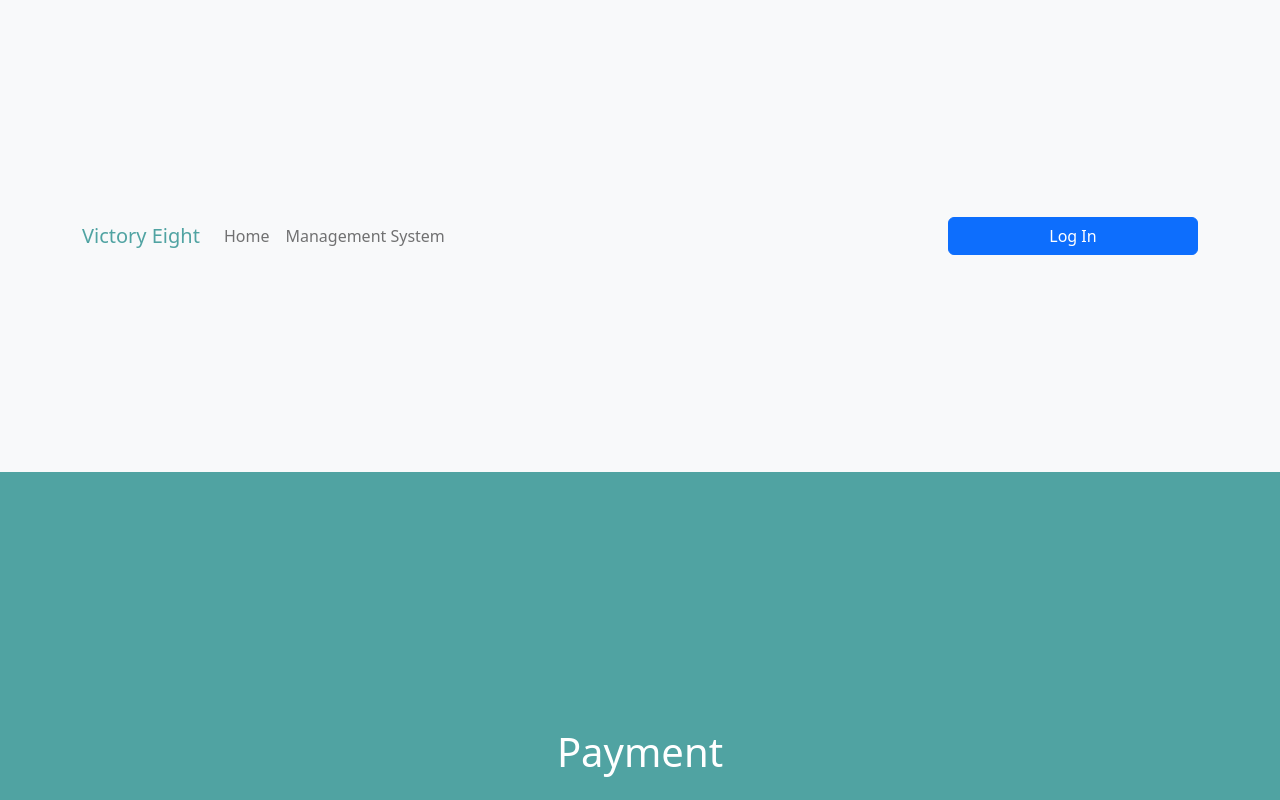
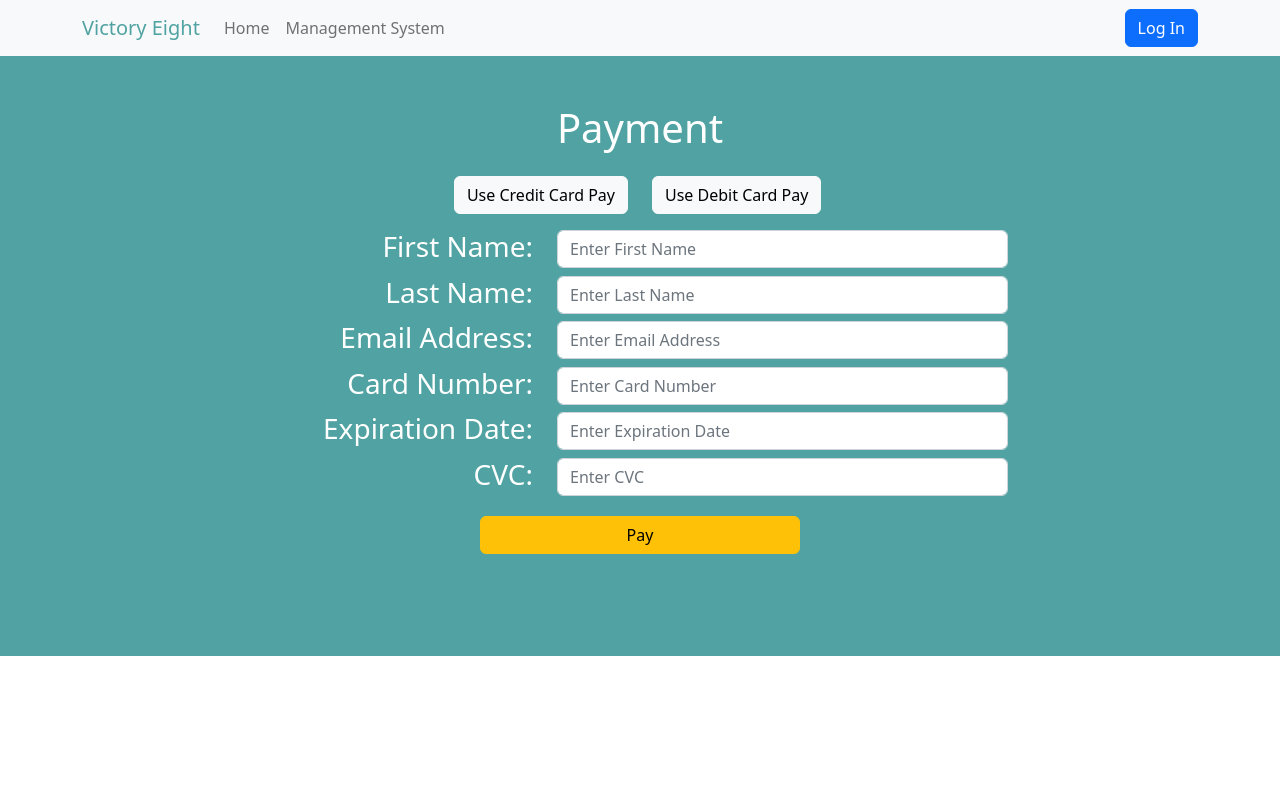
Before and after one commit to 52147/CS673-Project-Fronted, a React (Create React App) app: page /payment in a window 1280 px wide. Built offline with nearby package versions, Linux system fonts and the light colour scheme.

Commit message:
CSS change

```diff
--- a/src/App.css
+++ b/src/App.css
@@ -1,58 +1,38 @@
-* {
-  box-sizing: border-box;
-  margin: 0;
-  padding: 0;
-  font-weight: 300;
-}
-
-body {
-  font-family: "Source Sans Pro", sans-serif;
-  color: white;
-  font-weight: 300;
-  background: #50a3a2;
-  width: 100%;
-  height: 100%;
-}
-
-.container {
-  margin: 10% auto;
-  padding: 80px 0;
+.App {
   text-align: center;
 }
 
-.container h1 {
-  font-size: 40px;
-  font-weight: 200;
-  margin-bottom: 5px;
+.App-logo {
+  height: 40vmin;
+  pointer-events: none;
 }
 
-p {
-  margin-bottom: 2%;
+@media (prefers-reduced-motion: no-preference) {
+  .App-logo {
+    animation: App-logo-spin infinite 20s linear;
+  }
 }
 
-input {
-  border: 1px solid rgba(252, 252, 252, 0.4);
-  background-color: rgba(252, 252, 252, 0.2);
-  width: 250px;
-  border-radius: 3px;
-  font-family: "Source Sans Pro", sans-serif;
-  padding: 10px 15px;
-  margin: 0 auto 10px auto;
-  display: block;
-  text-align: center;
-  font-size: 18px;
+.App-header {
+  background-color: #282c34;
+  min-height: 100vh;
+  display: flex;
+  flex-direction: column;
+  align-items: center;
+  justify-content: center;
+  font-size: calc(10px + 2vmin);
   color: white;
-  font-weight: 300;
 }
 
-button {
-  appearance: none;
-  outline: 0;
-  background-color: white;
-  border: 0;
-  padding: 10px 15px;
-  color: #50a3a2;
-  border-radius: 3px;
-  width: 250px;
-  font-size: 18px;
+.App-link {
+  color: #61dafb;
 }
+
+@keyframes App-logo-spin {
+  from {
+    transform: rotate(0deg);
+  }
+  to {
+    transform: rotate(360deg);
+  }
+}
--- a/src/parking-garage-automation/index.js
+++ b/src/parking-garage-automation/index.js
@@ -1,7 +1,4 @@
 import ParkingInformationComponent from "./parking-information";
-
-
-
 import {Route, Routes} from "react-router";
 import ParkingPaymentComponent from "./parking-payment";
 import {InputCar} from "./InputCar/InputCar";
--- a/src/parking-garage-automation/navBar/navBar.js
+++ b/src/parking-garage-automation/navBar/navBar.js
@@ -1,11 +1,12 @@
 import {Container, Navbar, Nav, Button} from "react-bootstrap";
+import styles from './navBar.module.css'
 
 const NavBar = () =>{
     return(<>
             <Navbar bg="light">
                 <Container>
                     <Navbar.Brand href="#home">
-                        <div className="textColor">Victory Eight</div>
+                        <div className={styles.textColor}>Victory Eight</div>
                     </Navbar.Brand>
 
                         <Nav className="me-auto">
--- a/src/parking-garage-automation/parking-information/index.js
+++ b/src/parking-garage-automation/parking-information/index.js
@@ -1,4 +1,4 @@
-import './index.css'
+
 import ParkingInformation from "./parking-info";
 import NavBarComponent from "../navBar";
 
--- a/src/parking-garage-automation/parking-information/parking-info.js
+++ b/src/parking-garage-automation/parking-information/parking-info.js
@@ -1,9 +1,13 @@
 import {Button} from "react-bootstrap";
-import './index.css'
+import styles from './parking-info.module.css'
 
 const ParkingInformation = () =>{
+    const payButtonClickHandler = () =>{
+
+    }
+
     return(<>
-            <div className="backG">
+            <div className={styles.backG}>
 
                 <div className="container">
 
@@ -14,67 +18,62 @@ const ParkingInformation = () =>{
                     </div>
 
                     <div className="row mt-5">
-                    <div className="col-5 text-white textRight">
+                        <div className={`col-5 text-white ${styles.textRight}`}>
                             <h3>Plate Number:</h3>
                         </div>
-                    <div className="col-7  text-white textLeft">
+                        <div className={`col-7 text-white ${styles.textLeft}`}>
                             <h3>XXXXXX</h3>
                         </div>
                     </div>
 
                     <div className="row">
-                    <div className="col-5 text-white textRight">
+                        <div className={`col-5 text-white ${styles.textRight}`}>
                             <h3>Parking Location:</h3>
                         </div>
-                    <div className="col-7  text-white textLeft">
+                        <div className={`col-7 text-white ${styles.textLeft}`}>
                             <h3>Boston</h3>
                         </div>
                     </div>
 
                     <div className="row">
-                    <div className="col-5 text-white textRight">
+                        <div className={`col-5 text-white ${styles.textRight}`}>
                             <h3>Enter Time:</h3>
                         </div>
-                    <div className="col-7  text-white textLeft">
+                        <div className={`col-7 text-white ${styles.textLeft}`}>
                             <h3>2023-01-01 19:00:00</h3>
                         </div>
                     </div>
 
                     <div className="row">
-                    <div className="col-5 text-white textRight">
+                        <div className={`col-5 text-white ${styles.textRight}`}>
                             <h3>Departure Time:</h3>
                         </div>
-                    <div className="col-7  text-white textLeft">
+                        <div className={`col-7 text-white ${styles.textLeft}`}>
                             <h3>2023-01-01 20:30:00</h3>
                         </div>
                     </div>
 
                     <div className="row">
-                    <div className="col-5 text-white textRight">
+                        <div className={`col-5 text-white ${styles.textRight}`}>
                             <h3>Total Parking Time:</h3>
                         </div>
-                    <div className="col-7  text-white textLeft">
+                        <div className={`col-7 text-white ${styles.textLeft}`}>
                             <h3>1 hour 30 minutes</h3>
                         </div>
                     </div>
 
                     <div className="row">
-                    <div className="col-5 text-white textRight">
+                        <div className={`col-5 text-white ${styles.textRight}`}>
                             <h3>Parking Fee:</h3>
                         </div>
-                    <div className="col-7  text-white textLeft">
+                        <div className={`col-7 text-white ${styles.textLeft}`}>
                             <h3>10.00 USD</h3>
                         </div>
                     </div>
 
-                <br/>
-                <br/>
-
                 </div>
-
-            <Button id="payButton" variant="warning">Pay</Button>
+                <Button className={`mt-3 ${styles.payButton}`} onClick={payButtonClickHandler} variant="warning">Pay</Button>
             </div>
-
         </>
     )
 }
--- a/src/parking-garage-automation/parking-payment/index.css
+++ b/src/parking-garage-automation/parking-information/parking-info.module.css
@@ -1,13 +1,20 @@
-#payButton{
-    width : 10%;
-    font-size: xx-large;
+.textColor{
+    color: #50A3A2;
+}
+
+.payButton{
+    width : 25%;
+    font-size: x-large;
+/*
+    color: #50A3A2 !important;
+*/
 }
 
 .backG{
     text-align: center;
     position:fixed;
-    min-width: 100%;
-    min-height: 80%;
+    width: 100%;
+    height: 65%;
     background-size: cover;
     background: #50A3A2 center;
 }
--- a/src/parking-garage-automation/parking-payment/index.js
+++ b/src/parking-garage-automation/parking-payment/index.js
@@ -1,4 +1,4 @@
-import './index.css'
+
 import NavBarComponent from "../navBar";
 import ParkingPayment from "./parking-pay";
 
--- a/src/parking-garage-automation/parking-payment/parking-pay.js
+++ b/src/parking-garage-automation/parking-payment/parking-pay.js
@@ -1,6 +1,6 @@
 import {Button,Form} from "react-bootstrap";
-import './index.css'
 import {useState} from "react";
+import styles from './parking-pay.module.css'
 
 const ParkingPayment = () =>{
     let [credit, setCredit] = useState(1);
@@ -18,7 +18,7 @@ const ParkingPayment = () =>{
 
 
     return(<>
-            <div className="backG">
+            <div className={styles.backG} >
                 <div className="container">
                     <div className="row mt-5">
                         <div className="col text-white">
@@ -26,11 +26,11 @@ const ParkingPayment = () =>{
                         </div>
                     </div>
 
-                    <div className="row mt-5">
-                        <div className="col-6 text-white textRight">
+                    <div className="row mt-3">
+                        <div className={`col-6 text-white ${styles.textRight}`}>
                             <Button  onClick={creditPayClickHandler} variant="light">Use Credit Card Pay</Button>
                         </div>
-                        <div className="col-6  text-white textLeft">
+                        <div className={`col-6 text-white ${styles.textLeft}`}>
                             <Button  onClick={debitPayClickHandler} variant="light">Use Debit Card Pay</Button>
 
                         </div>
@@ -44,29 +44,75 @@ const ParkingPayment = () =>{
                     }
                     {
                         credit == 1 && <div>
-                            <div className="row mt-5">
+                            <div className="row mt-3">
+
                                 <Form>
-                                    <Form.Group controlId="formBasicEmail">
+                                    <Form.Group controlId="FirstName">
                                         <div className="row">
-                                            <div className="col-5 text-white textRight">
-                                                First Name:
+                                            <div className={`col-5 text-white ${styles.textRight}`}>
+                                                <h3>First Name: </h3>
                                             </div>
-                                            <div className="col-5  text-white textLeft">
-                                                <Form.Control type="email" placeholder="First Name" />
+                                            <div className={`col-5 text-white  ${styles.textLeft}`}>
+                                                <Form.Control type="FirstName" placeholder="Enter First Name" />
                                             </div>
                                         </div>
                                     </Form.Group>
 
-                                    <Form.Group controlId="formBasicEmail">
+                                    <Form.Group controlId="LastName">
                                         <div className="row">
-                                            <div className="col-5 mt-3 text-white textRight">
-                                                Last Name:
+                                            <div className={`col-5 text-white mt-1 ${styles.textRight}`}>
+                                                <h3>Last Name: </h3>
                                             </div>
-                                            <div className="col-5  mt-3 text-white textLeft">
-                                                <Form.Control type="email" placeholder="Last Name" />
+                                            <div className={`col-5 text-white mt-1 ${styles.textLeft}`}>
+                                                <Form.Control type="LastName" placeholder="Enter Last Name" />
                                             </div>
                                         </div>
                                     </Form.Group>
+
+                                    <Form.Group controlId="Email">
+                                        <div className="row">
+                                            <div className={`col-5 text-white mt-1 ${styles.textRight}`}>
+                                                <h3>Email Address: </h3>
+                                            </div>
+                                            <div className={`col-5 text-white mt-1 ${styles.textLeft}`}>
+                                                <Form.Control type="Email" placeholder="Enter Email Address" />
+                                            </div>
+                                        </div>
+                                    </Form.Group>
+
+                                    <Form.Group controlId="CardNumber">
+                                        <div className="row">
+                                            <div className={`col-5 text-white mt-1 ${styles.textRight}`}>
+                                                <h3>Card Number: </h3>
+                                            </div>
+                                            <div className={`col-5 text-white mt-1 ${styles.textLeft}`}>
+                                                <Form.Control type="CardNumber" placeholder="Enter Card Number" />
+                                            </div>
+                                        </div>
+                                    </Form.Group>
+
+                                    <Form.Group controlId="ExpirationDate">
+                                        <div className="row">
+                                            <div className={`col-5 text-white mt-1 ${styles.textRight}`}>
+                                                <h3>Expiration Date: </h3>
+                                            </div>
+                                            <div className={`col-5 text-white mt-1 ${styles.textLeft}`}>
+                                                <Form.Control type="ExpirationDate" placeholder="Enter Expiration Date" />
+                                            </div>
+                                        </div>
+                                    </Form.Group>
+
+                                    <Form.Group controlId="CVC">
+                                        <div className="row">
+                                            <div className={`col-5 text-white mt-1 ${styles.textRight}`}>
+                                                <h3>CVC: </h3>
+                                            </div>
+                                            <div className={`col-5 text-white mt-1 ${styles.textLeft}`}>
+                                                <Form.Control type="CVC" placeholder="Enter CVC" />
+                                            </div>
+                                        </div>
+                                    </Form.Group>
+
                                 </Form>
 
 
@@ -75,13 +121,12 @@ const ParkingPayment = () =>{
                     }
 
 
-                    <br/>
-                    <br/>
 
 
                 </div>
 
-                <Button id="payButton" onClick={payButtonClickHandler} variant="warning">Pay</Button>
+                <Button className={`mt-3 ${styles.payButton}`} onClick={payButtonClickHandler} variant="warning">Pay</Button>
+
             </div>
 
         </>
--- a/src/parking-garage-automation/parking-information/index.css
+++ b/src/parking-garage-automation/parking-payment/parking-pay.module.css
@@ -1,23 +1,21 @@
-.textColor{
-    color: #50A3A2;
+.payButton{
+    width : 25%;
+    font-size: x-large;
 }
 
-#payButton{
-    width : 10%;
-    font-size: xx-large;
-}
 
 .backG{
     text-align: center;
     position:fixed;
     width: 100%;
-    height: 60%;
+    height: 75%;
     background-size: cover;
     background: #50A3A2 center;
 }
 
 .textRight{
     text-align: right;
+
 }
 
 .textLeft{
```
Also changed, not shown: src/parking-garage-automation/navBar/navBar.module.css (renamed from src/parking-garage-automation/navBar/index.css). Lines whose indentation alone changed are shown as unchanged.
